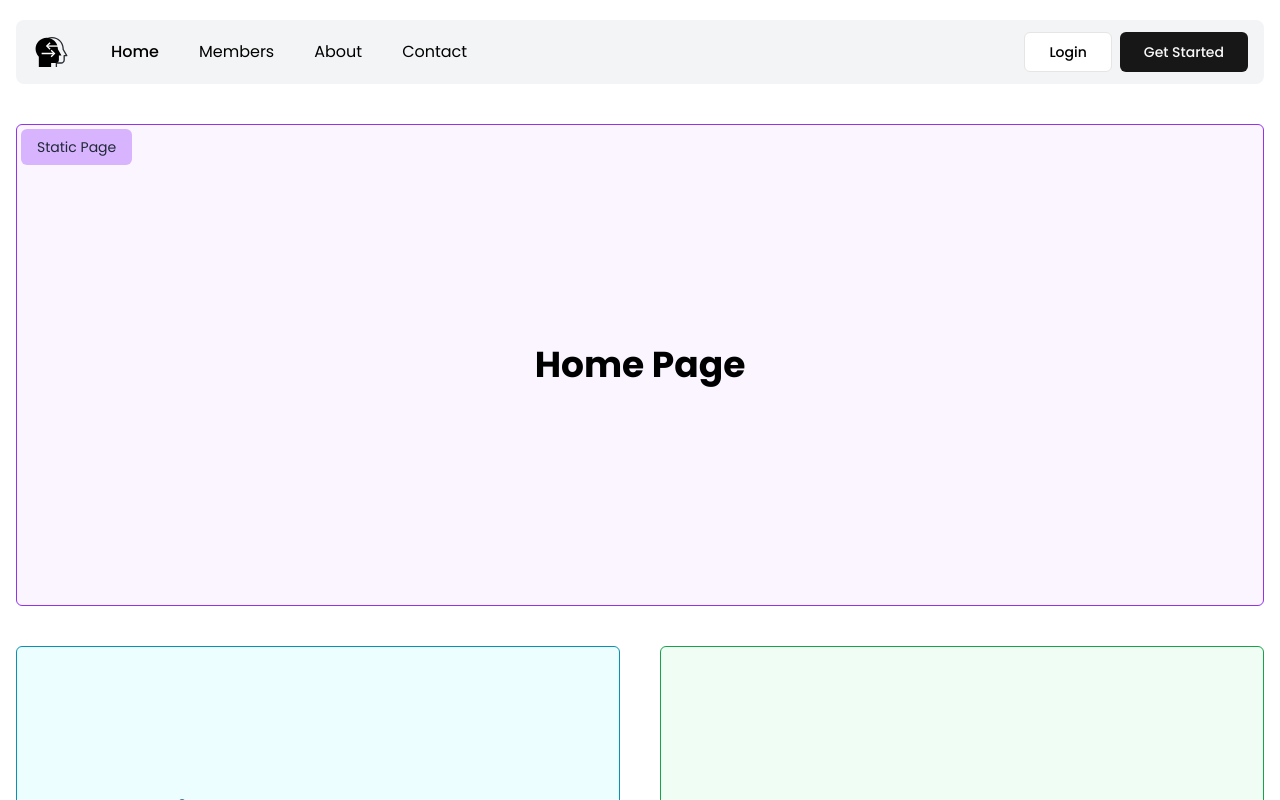
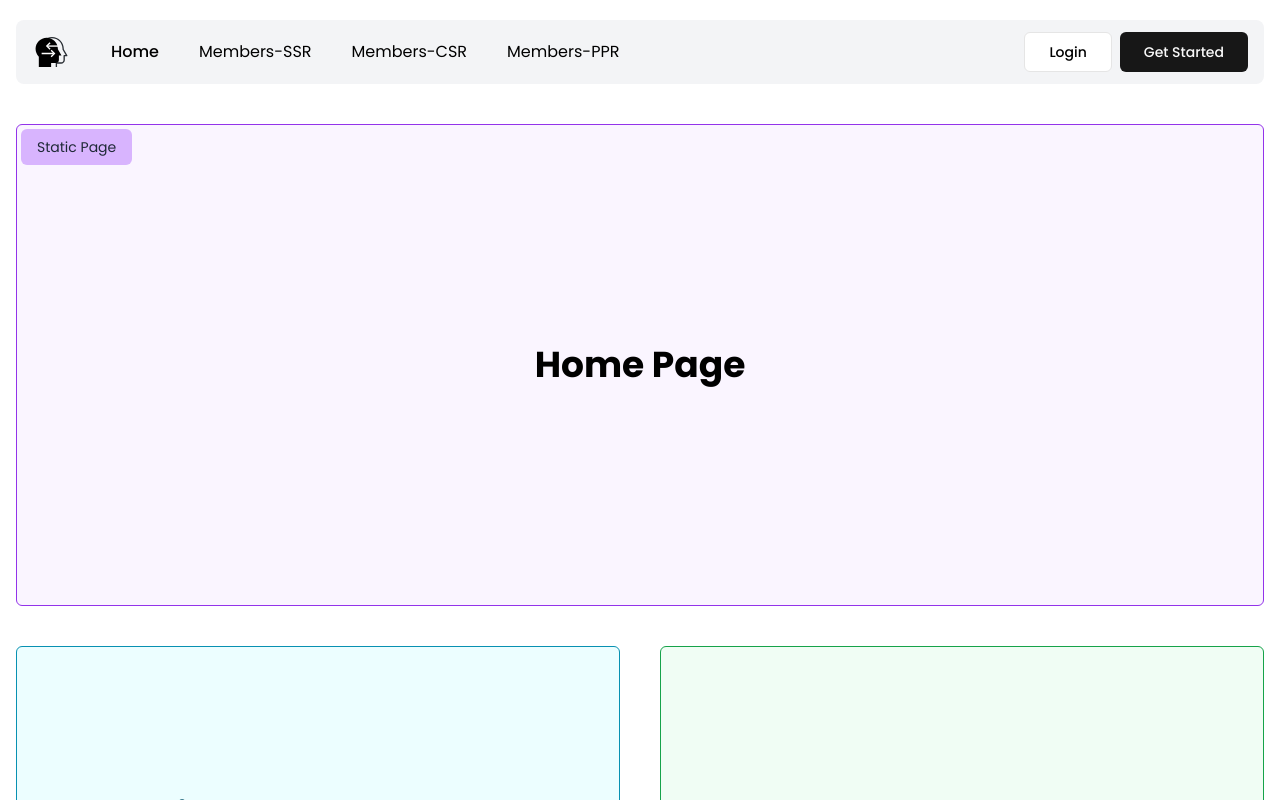
Before and after one commit to firasel2/nextjs-rendering, a Next.js app: page / in a window 1280 px wide. Shown: the top 800 px of the page. Built offline with nearby package versions, Linux system fonts and the light colour scheme.

Commit message:
refactor: update header

```diff
--- a/src/app/layout/header/index.tsx
+++ b/src/app/layout/header/index.tsx
@@ -42,13 +42,13 @@ export function Header() {
                 <Link href="/">Home</Link>
               </li>
               <li>
-                <Link href="/members">Members</Link>
+                <Link href="/members-ssr">Members-SSR</Link>
               </li>
               <li>
-                <Link href="#">About</Link>
+                <Link href="/members-csr">Members-CSR</Link>
               </li>
               <li>
-                <Link href="#">Contact</Link>
+                <Link href="/members-ppr">Members-PPR</Link>
               </li>
             </ul>
           </div>
--- a/src/app/members/sub-sections/members/index.tsx
+++ b/src/app/members/sub-sections/members/index.tsx
@@ -1,4 +1,3 @@
-import Image from "next/image";
 import { IMember } from "./interface";
 
 export async function MembersList() {
```
